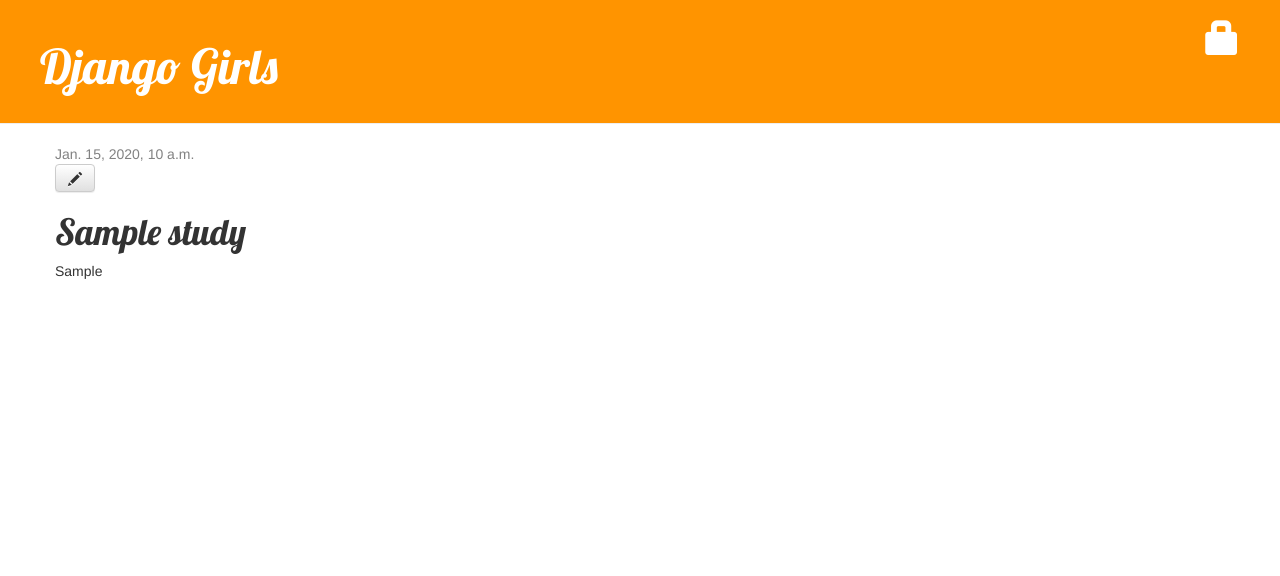
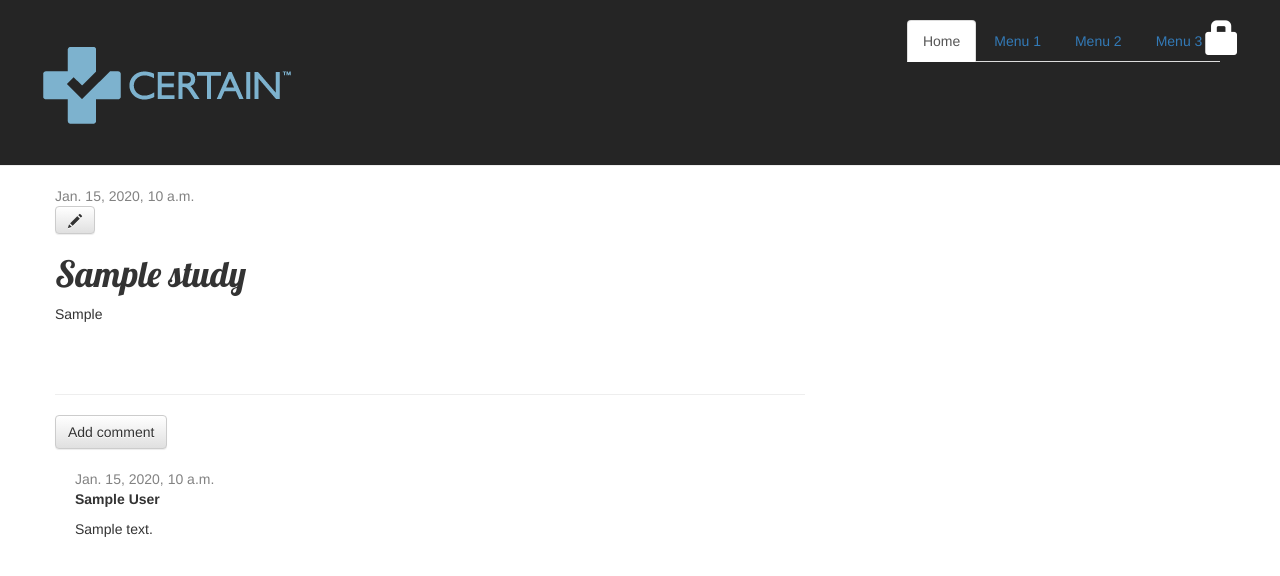
Before and after one commit to arm22/PARCOM, a Django app: template feed/templates/feed/study_detail.html in a window 1280 px wide. Shown: the top 576 px of the page. Run offline with Django 3.2, Linux system fonts and the light colour scheme; the template is opened without the code that fills it: values that come from a table or form of the project are taken from there, others are empty; tables that the repository leaves empty hold one stand-in row (values such as "Sample post"); some libraries are stand-ins or nearby versions.

Commit message:
Update pages

```diff
--- a/feed/static/css/feed.css
+++ b/feed/static/css/feed.css
@@ -1,5 +1,5 @@
 .page-header {
-    background-color: #ff9400;
+    background-color: #252525;
     margin-top: 0;
     padding: 20px 20px 20px 40px;
 }
@@ -35,6 +35,7 @@ h1, h2, h3, h4 {
     float: right;
     font-size: 26pt;
     margin-right: 20px;
+    display: block;
 }
 
 .study {
@@ -44,3 +45,7 @@ h1, h2, h3, h4 {
 .study h1 a, .study h1 a:visited {
     color: #000000;
 }
+
+.comment {
+    margin: 20px 0px 20px 20px;
+}
--- a/feed/templates/feed/base.html
+++ b/feed/templates/feed/base.html
@@ -9,13 +9,21 @@
   </head>
   <body>
     <div class="page-header">
-      {% if user.is_authenticated %}
+    {% if user.is_authenticated %}
+      <div>
         <a href="{% url 'study_new' %}" class="top-menu"><span class="glyphicon glyphicon-plus"></span></a>
         <p class="top-menu">Hello {{ user.username }}<small>(<a href="{% url 'django.contrib.auth.views.logout' %}">Log out</a>)</small></p>
-      {% else %}
+      </div>
+    {% else %}
         <a href="{% url 'django.contrib.auth.views.login' %}" class="top-menu"><span class="glyphicon glyphicon-lock"></span></a>
       {% endif %}
-      <h1><a href="{% url 'feed.views.study_list' %}">Django Girls</a></h1>
+      <ul class="nav nav-tabs navbar-right">
+        <li class="active"><a href="#">Home</a></li>
+        <li><a href="#">Menu 1</a></li>
+        <li><a href="#">Menu 2</a></li>
+        <li><a href="#">Menu 3</a></li>
+      </ul>
+      <h1><a href="{% url 'feed.views.study_list' %}"><img src="{% static 'images/header-logo.png' %}" alt="My image"/></a></h1>
     </div>
     <div class="content container">
       <div class="row">
--- a/feed/templates/feed/study_detail.html
+++ b/feed/templates/feed/study_detail.html
@@ -11,4 +11,20 @@
       <h1>{{ study.title }}</h1>
       <p>{{ study.abstract|linebreaks }}</p>
     </div>
+    <hr>
+    <div class="comments">
+      <a class="btn btn-default" href="{% url 'add_comment_to_study' pk=study.pk %}">Add comment</a>
+      {% for comment in study.comments.all %}
+        <div class="comment">
+          <div class="date">{{ comment.created_date }}</div>
+          {% if user.is_superuser %}
+            <a class="btn btn-default" href="{% url 'comment_remove' pk=comment.pk %}"><span class="glyphicon glyphicon-remove"></span></a>
+          {% endif %}
+          <strong>{{ comment.author }}</strong>
+          <p>{{ comment.text|linebreaks }}</p>
+        </div>
+      {% empty %}
+      <p>No comments here yet :(</p>
+      {% endfor %}
+    </div>
   {% endblock %}
--- a/feed/templates/feed/study_list.html
+++ b/feed/templates/feed/study_list.html
@@ -8,6 +8,7 @@
       </div>
       <h1><a href="{% url 'study_detail' pk=study.pk %}">{{ study.title }}</a></h1>
       <p>{{ study.abstract|linebreaks }}</p>
+      <a href="{% url 'study_detail' pk=study.pk %}">Comments: {{ study.comments.count }}</a>
     </div>
   {% endfor %}
 {% endblock %}
```
Also changed, not shown: feed/static/images/header-logo.png (added). Lines whose indentation alone changed are shown as unchanged.
